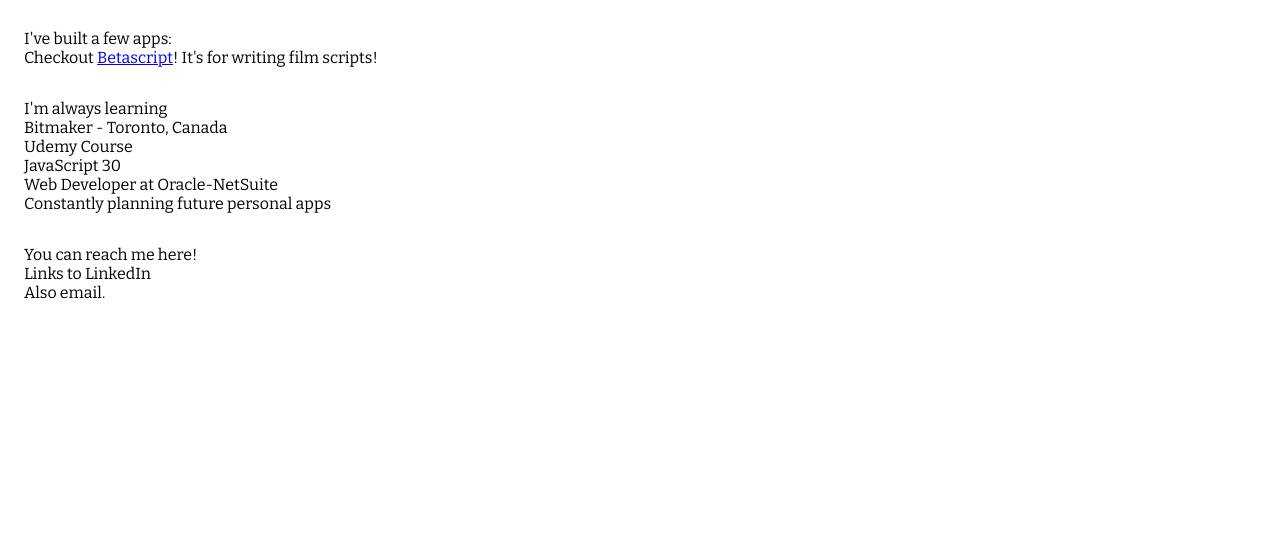
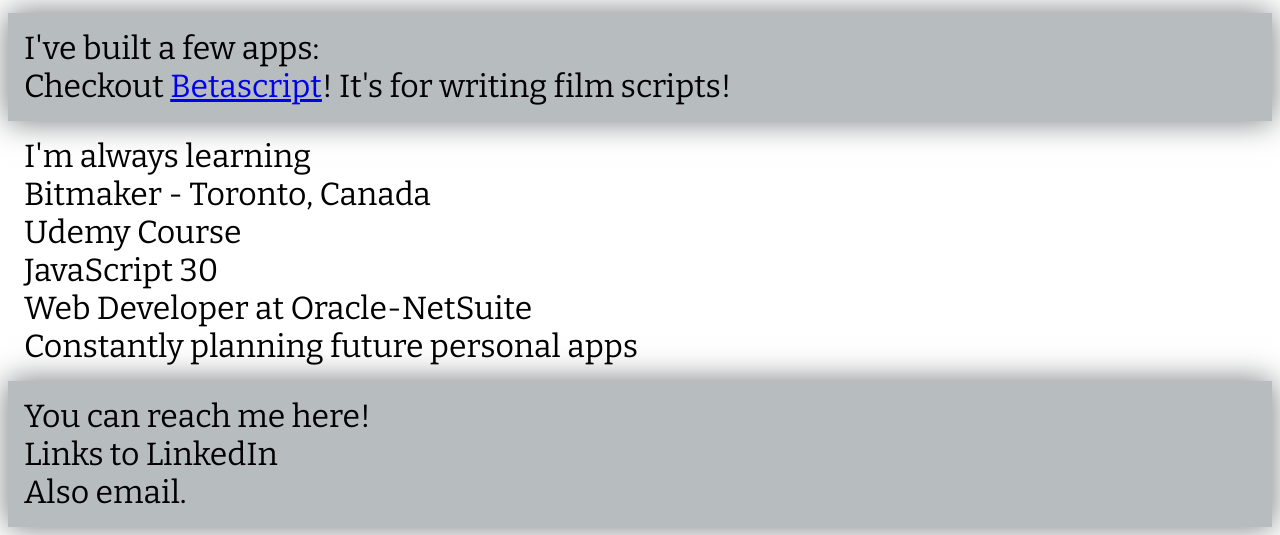
Before and after one commit to alorda/alorda.github.io, a plain HTML site: page index.html in a window 1280 px wide. Shown: the part 682-1217 px from the top of the page. Before the commit the page ends 1008 px from the top, so only its background shows below. Drawn offline with nearby package versions, Linux system fonts and the light colour scheme.

Commit message:
Playing around with some colors and shadows. Fade in needs to be adjust to elements fade in before they're fully in view. I also want feedback to user so she or he is invited to keep scrolling if they haven't arrived at the end of the document yet.

```diff
--- a/alorda.css
+++ b/alorda.css
@@ -30,9 +30,14 @@ p, h1, h2, h3, h4, h5, ul {
 .contain {
     margin: 0 auto;
 }
+.contain div:nth-child(2n+0) {
+    background-color: #B7BCBF;
+    box-shadow: 0px 0px 30px 1px #7A7D7F;
+}
 
 .fade-me-in {
     opacity: 0;
+
 }
 
 .top-bar {
@@ -78,15 +83,13 @@ p, h1, h2, h3, h4, h5, ul {
     }
 }
 
-/*History Styles*/
-.history p {
+/* All section styles for paragraphs */
+.history p, .skills p, .projects p, .education p, .contact p {
     font-size: 2em;
 }
+/*History Styles*/
+
 /*Skills Styles*/
-
-.skills p {
-    font-size: 2em;
-}
 
 .skills-icon-group {
     list-style: none;
--- a/alorda.js
+++ b/alorda.js
@@ -17,7 +17,7 @@ $("h1").click(function(){
 $("document").ready(function() {
     $(".hello").animate({
         opacity: 1.0,
-    }, 800, function() {
+    }, 1200, function() {
         console.log("happened when page loaded.");
     });
 
```
